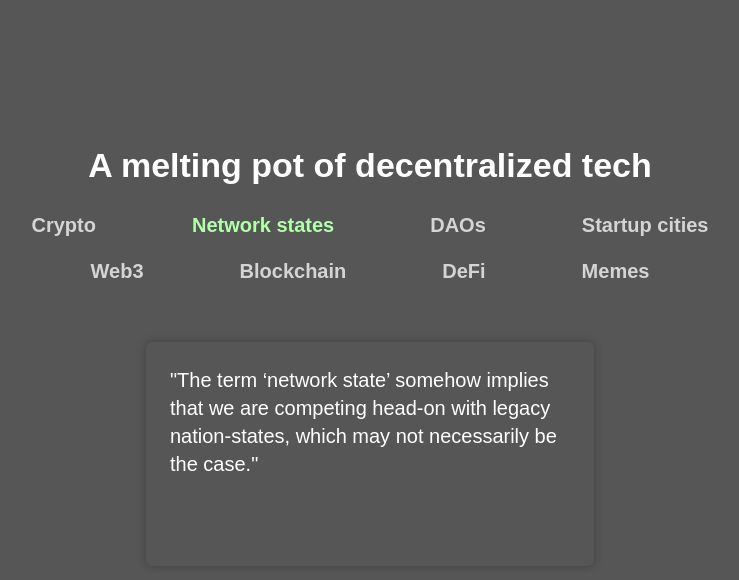
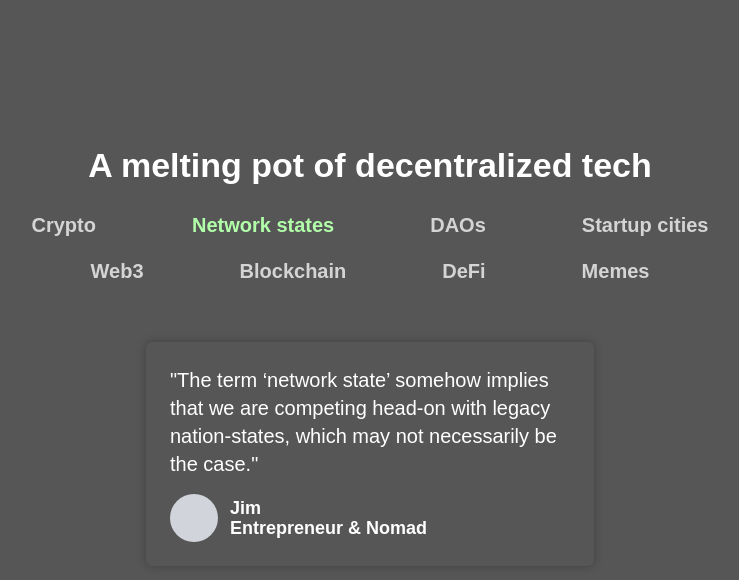
Before and after one commit to 1729ers/landing-page, an Angular app: page / in a window 1280 px wide. Shown: the part 1188-1768 px from the top of the page, without its empty margins (270-1009 px from the left). Built offline with nearby package versions, Linux system fonts and the light colour scheme.

Commit message:
Added author to quote card

```diff
--- a/src/app/components/quote-card/quote-card.component.html
+++ b/src/app/components/quote-card/quote-card.component.html
@@ -1,3 +1,21 @@
-<div class="shadow-md rounded-md max-w-md md:h-56 text-left text-lg p-6">
+<div
+  class="
+    shadow-md
+    rounded-md
+    max-w-md
+    md:h-56
+    text-left text-lg
+    p-6
+    flex flex-col
+    justify-between
+  "
+>
   <p class="quote">"{{ text }}"</p>
+  <div class="flex items-center">
+    <div class="rounded-full bg-gray-300 w-12 h-12"></div>
+    <div class="px-3 leading-5 font-black">
+      <div>{{ author }}</div>
+      <div>{{ author_bg }}</div>
+    </div>
+  </div>
 </div>
--- a/src/app/components/quote-card/quote-card.component.ts
+++ b/src/app/components/quote-card/quote-card.component.ts
@@ -7,6 +7,8 @@ import { Component, Input, OnInit } from '@angular/core';
 })
 export class QuoteCardComponent implements OnInit {
   @Input() text: string;
+  @Input() author: string;
+  @Input() author_bg: string;
 
   constructor() {}
 
--- a/src/app/components/quote-carousel/quote-carousel.component.html
+++ b/src/app/components/quote-carousel/quote-carousel.component.html
@@ -1,5 +1,7 @@
-<div class="flex justify-center my-8">
+<div class="flex justify-center my-8 overflow-visible">
   <app-quote-card
     text="The term ‘network state’ somehow implies that we are competing head-on with legacy nation-states, which may not necessarily be the case."
+    author="Jim"
+    author_bg="Entrepreneur & Nomad"
   ></app-quote-card>
 </div>
--- a/src/app/components/quote-carousel/quote-carousel.component.ts
+++ b/src/app/components/quote-carousel/quote-carousel.component.ts
@@ -1,15 +1,12 @@
-import { Component, OnInit } from '@angular/core';
+import { Component, Input, OnInit } from '@angular/core';
 
 @Component({
   selector: 'app-quote-carousel',
   templateUrl: './quote-carousel.component.html',
-  styleUrls: ['./quote-carousel.component.css']
+  styleUrls: ['./quote-carousel.component.css'],
 })
 export class QuoteCarouselComponent implements OnInit {
+  constructor() {}
 
-  constructor() { }
-
-  ngOnInit(): void {
-  }
-
+  ngOnInit(): void {}
 }
```
